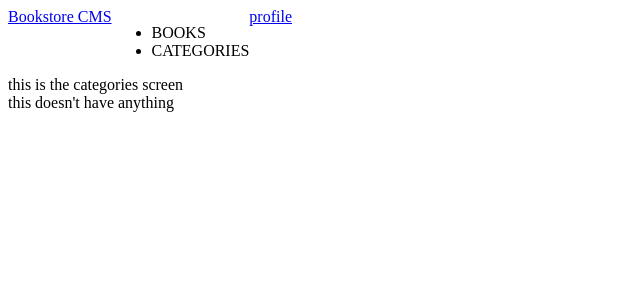
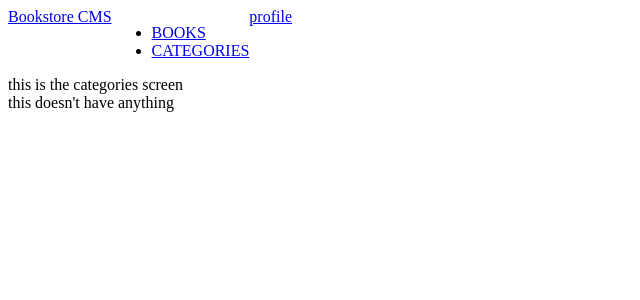
Before and after one commit to Estete9/bookstore-react, a React (Create React App) app: page /categories in a window 1280 px wide. Shown: the top 300 px of the page, without its empty margins (0-640 px from the left). Built offline with nearby package versions, Linux system fonts and the light colour scheme.

Commit message:
Add NavLink to navigation

```diff
--- a/src/components/Header.js
+++ b/src/components/Header.js
@@ -1,3 +1,4 @@
+import { NavLink } from 'react-router-dom';
 import styles from '../styles/header.module.css';
 
 function Header() {
@@ -12,9 +13,9 @@ function Header() {
         Bookstore CMS
       </a>
       <ul>
-        {links.map((navItem) => (
-          <li key={navItem.text.toLowerCase()} className={styles.navbarItem}>
-            {navItem.text}
+        {links.map((link) => (
+          <li key={link.text.toLowerCase()} className={styles.navbarItem}>
+            <NavLink to={link.path}>{link.text}</NavLink>
           </li>
         ))}
       </ul>
```
